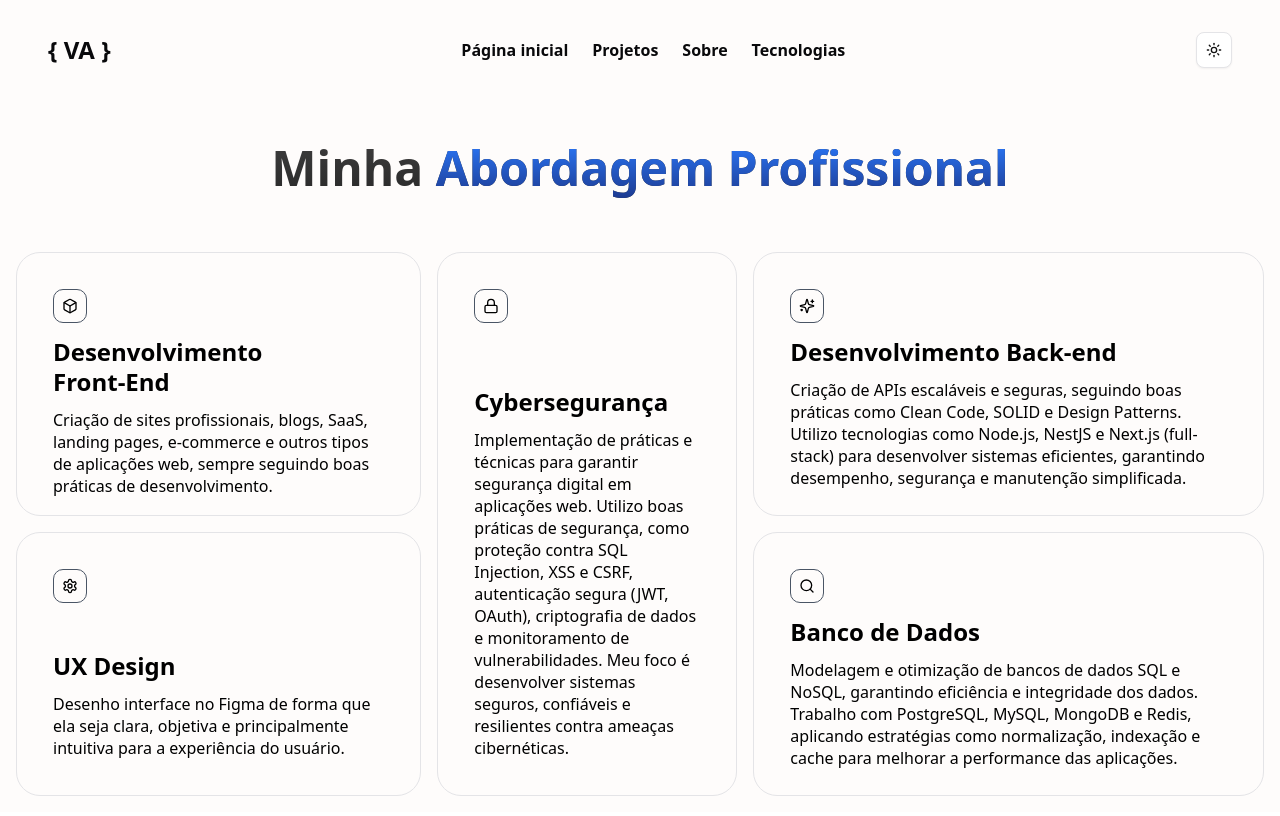
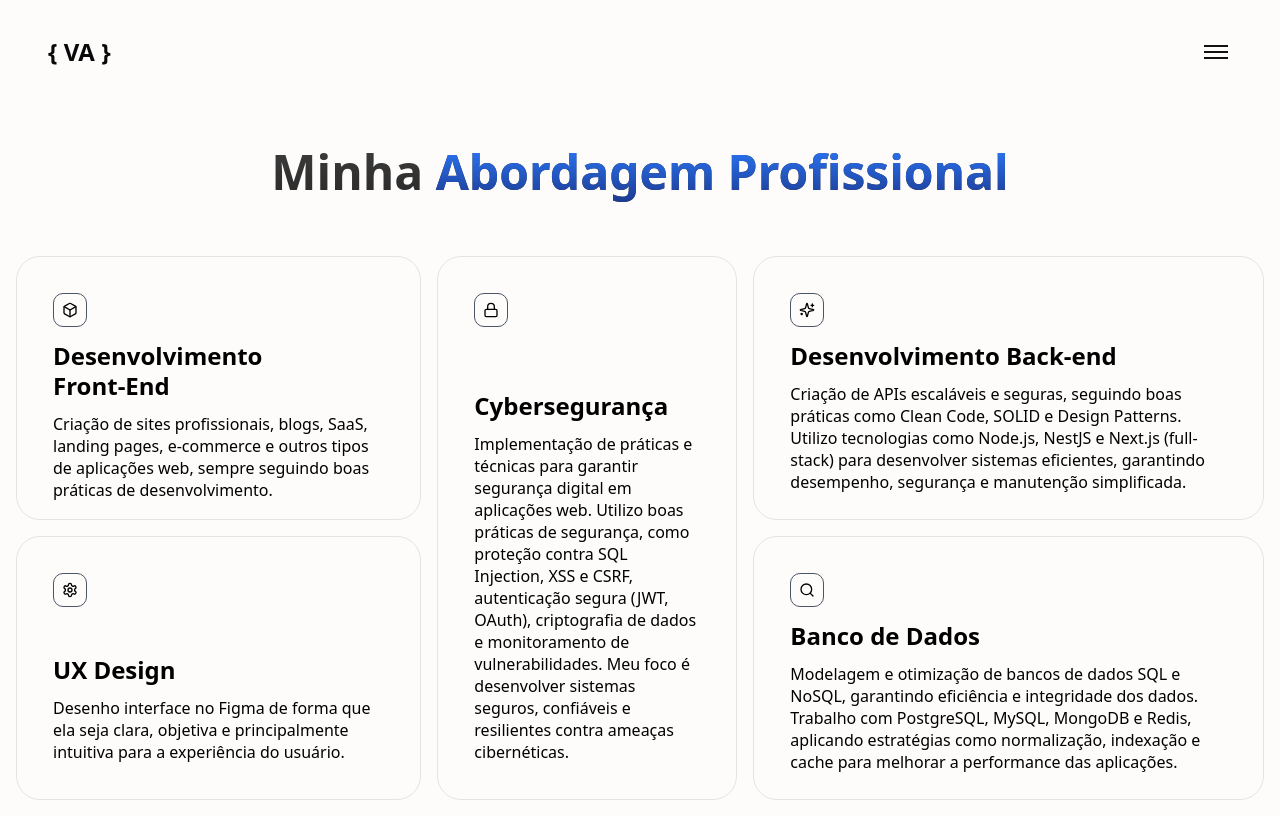
Before and after one commit to VitorArimatea/personal-portfolio, a Next.js app: page /skills in a window 1280 px wide. Built offline with nearby package versions, Linux system fonts and the light colour scheme.

Commit message:
refactor: remove desktop navbar version, unify with mobile menu and improve animations

```diff
--- a/components/Navbar.tsx
+++ b/components/Navbar.tsx
@@ -1,7 +1,6 @@
 "use client";
 
 import { useState } from "react";
-
 import Link from "next/link";
 import { motion, AnimatePresence } from "framer-motion";
 import ThemeToggle from "./ThemeToggle";
@@ -10,13 +9,11 @@ import { navItems } from "@/data";
 const Navbar = () => {
   const [menuOpen, setMenuOpen] = useState(false);
 
-  const toggleMenu = () => {
-    setMenuOpen(!menuOpen);
-  };
+  const toggleMenu = () => setMenuOpen(!menuOpen);
 
   return (
-    <header className="relative w-full flex justify-between items-center px-4 md:px-8 py-4 dark:bg-background md:dark:bg-transparent z-70">
-      <h1 className="text-2xl font-bold">
+    <header className="relative w-full flex justify-between items-center px-5 lg:px-8 py-5 dark:bg-transparent z-70">
+      <h1 className="text-xl md:text-2xl font-bold">
         <Link
           href="/"
           className="hover:text-blue-600 dark:hover:text-blue-300 duration-200"
@@ -26,85 +23,77 @@ const Navbar = () => {
       </h1>
 
       <button
-        className="md:hidden cursor-pointer"
+        className="cursor-pointer relative z-50"
         onClick={toggleMenu}
         aria-label="Abrir menu de navegação"
       >
-        <motion.div
-          animate={menuOpen ? "open" : "closed"}
-          variants={{
-            closed: { rotate: 0 },
-            open: { rotate: -90 },
-          }}
-          className="w-8 h-8 flex flex-col justify-center items-center"
-        >
+        <div className="w-8 h-8 flex flex-col justify-center items-center relative">
           <motion.span
             className="absolute w-6 h-0.5 bg-[#111] dark:bg-[#fcfcfc]"
-            variants={{
-              closed: { y: -6, rotate: 0 },
-              open: { y: 0, rotate: 45 },
-            }}
+            initial={false}
+            animate={menuOpen ? { rotate: 45, y: 0 } : { rotate: 0, y: -6 }}
             transition={{ duration: 0.3 }}
           />
           <motion.span
             className="w-6 h-0.5 bg-[#111] dark:bg-[#fcfcfc]"
-            variants={{
-              closed: { opacity: 1 },
-              open: { opacity: 0 },
-            }}
+            animate={menuOpen ? { opacity: 0 } : { opacity: 1 }}
             transition={{ duration: 0.3 }}
           />
           <motion.span
             className="absolute w-6 h-0.5 bg-[#111] dark:bg-[#fcfcfc]"
-            variants={{
-              closed: { y: 6, rotate: 0 },
-              open: { y: 0, rotate: -45 },
-            }}
+            initial={false}
+            animate={menuOpen ? { rotate: -45, y: 0 } : { rotate: 0, y: 6 }}
             transition={{ duration: 0.3 }}
           />
-        </motion.div>
+        </div>
       </button>
 
       <AnimatePresence>
         {menuOpen && (
+          <motion.div
+            initial={{
+              opacity: 1,
+              x: "100%",
+              y: "-100%",
+              scale: 0.95,
+            }}
+            animate={{ opacity: 1, x: 0, y: 0, scale: 1 }}
+            exit={{
+              opacity: 1,
+              x: "100%",
+              y: "-100%",
+              scale: 0.95,
+            }}
+            transition={{ duration: 0.3, ease: "easeInOut" }}
+            className="fixed top-0 right-0 w-full h-screen md:w-[18rem] md:h-[30rem] bg-background dark:bg-background flex flex-col justify-center items-center gap-8 z-40 border-l border-b border-gray-800 rounded-bl-xl"
+          >
+            {navItems.map((item, index) => (
               <motion.nav
-            initial={{ x: "100%" }}
-            animate={{ x: 0 }}
-            exit={{ x: "100%" }}
-            transition={{ duration: 0.3 }}
-            className="absolute md:hidden w-full top-full left-0 bg-background dark:bg-background flex flex-col gap-5 p-4"
+                key={item.link}
+                initial={{ opacity: 0, y: 20 }}
+                animate={{ opacity: 1, y: 0 }}
+                transition={{ delay: index * 0.2 }}
               >
-            {navItems.map((item) => (
                 <Link
-                key={item.link}
                   href={item.link}
-                className="font-semibold hover:text-gray-700 dark:hover:text-gray-300 transition-colors"
+                  className="text-3xl text-left font-semibold hover:text-blue-900 dark:hover:text-blue-300 transition-colors"
                   onClick={() => setMenuOpen(false)}
                 >
                   {item.name}
                 </Link>
+              </motion.nav>
             ))}
 
+            <motion.div
+              initial={{ opacity: 0, y: 20 }}
+              animate={{ opacity: 1, y: 0 }}
+              transition={{ delay: navItems.length * 0.2 }}
+            >
               <ThemeToggle />
-          </motion.nav>
+            </motion.div>
+          </motion.div>
         )}
       </AnimatePresence>
-
-      <nav className="font-semibold hidden md:flex gap-6">
-        {navItems.map((item) => (
-          <Link
-            key={item.link}
-            href={item.link}
-            className="relative hover:text-[#333] dark:hover:text-[#e7e7e7] group transition-colors"
-          >
-            {item.name}
-          </Link>
-        ))}
-      </nav>
-
-      <div className="hidden md:block">
-        <ThemeToggle />
-      </div>
     </header>
   );
 };
```
Lines whose indentation alone changed are shown as unchanged.
